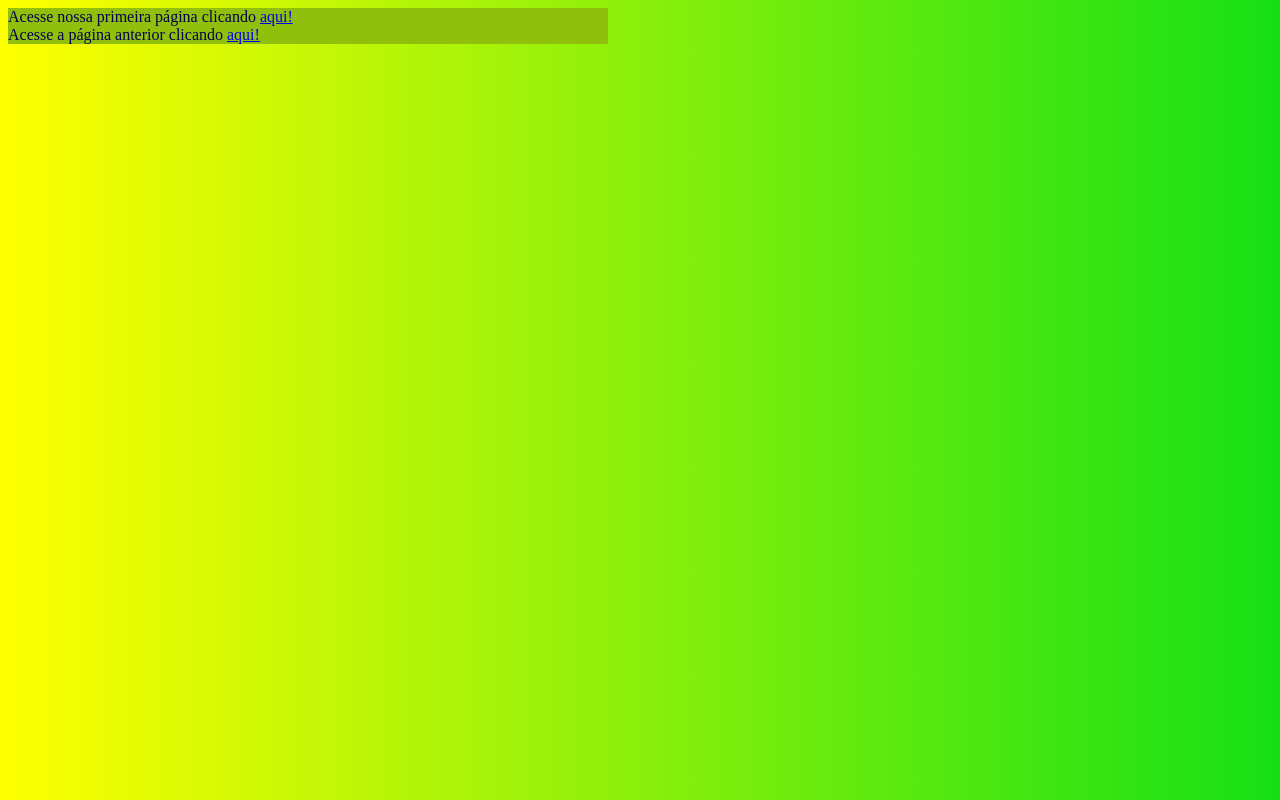
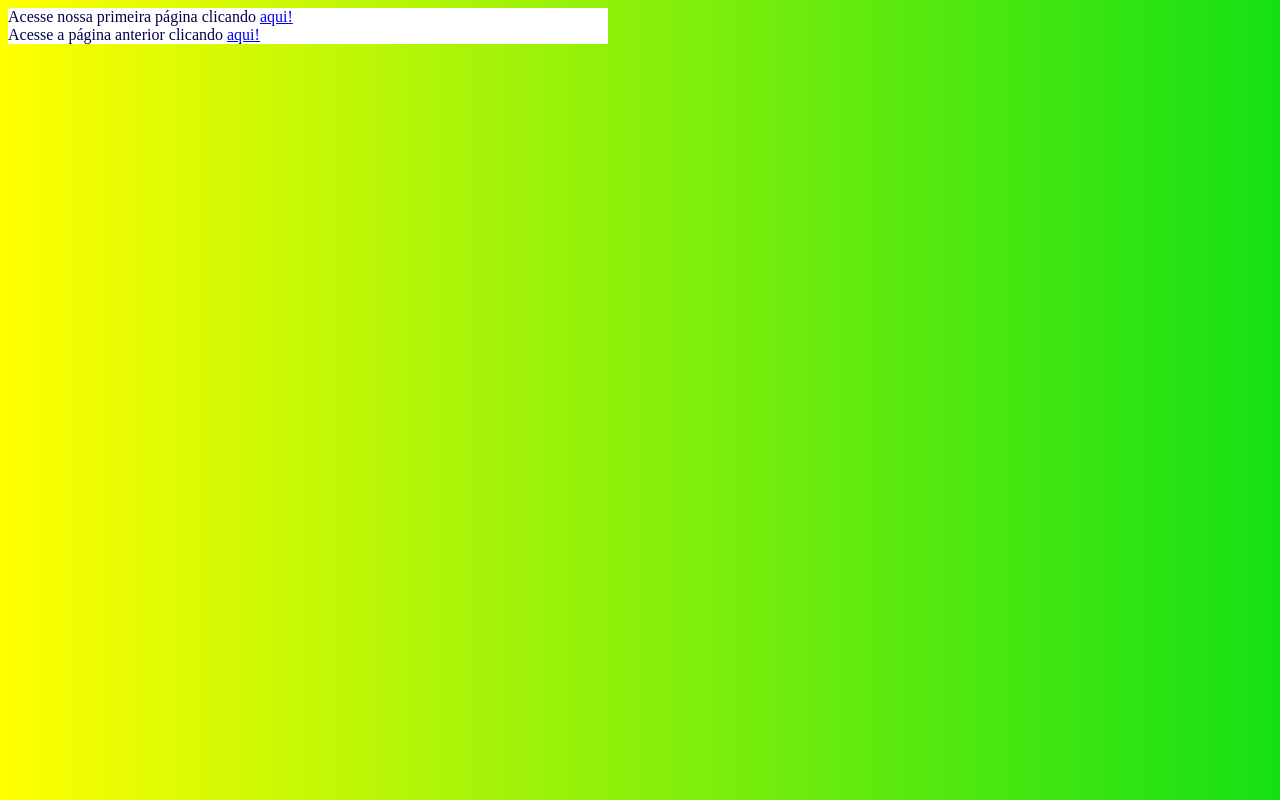
Before and after one commit to RodrigoRodrigues99/ex004, a plain HTML site: page maisum3.html in a window 1280 px wide. Drawn offline with Linux system fonts and the light colour scheme.

Commit message:
Exercício 4(7)

```diff
--- a/maisum3.html
+++ b/maisum3.html
@@ -12,7 +12,7 @@
         }
         P{
        font-family: Calibri Light;
-       background-color: rgb(144, 192, 11);
+       background-color: rgb(255, 255, 255);
        width:600px;
        color: rgb(3, 2, 75);
        margin: 0%;
```
Also changed, not shown: outro2.html (+1 -1 lines).
